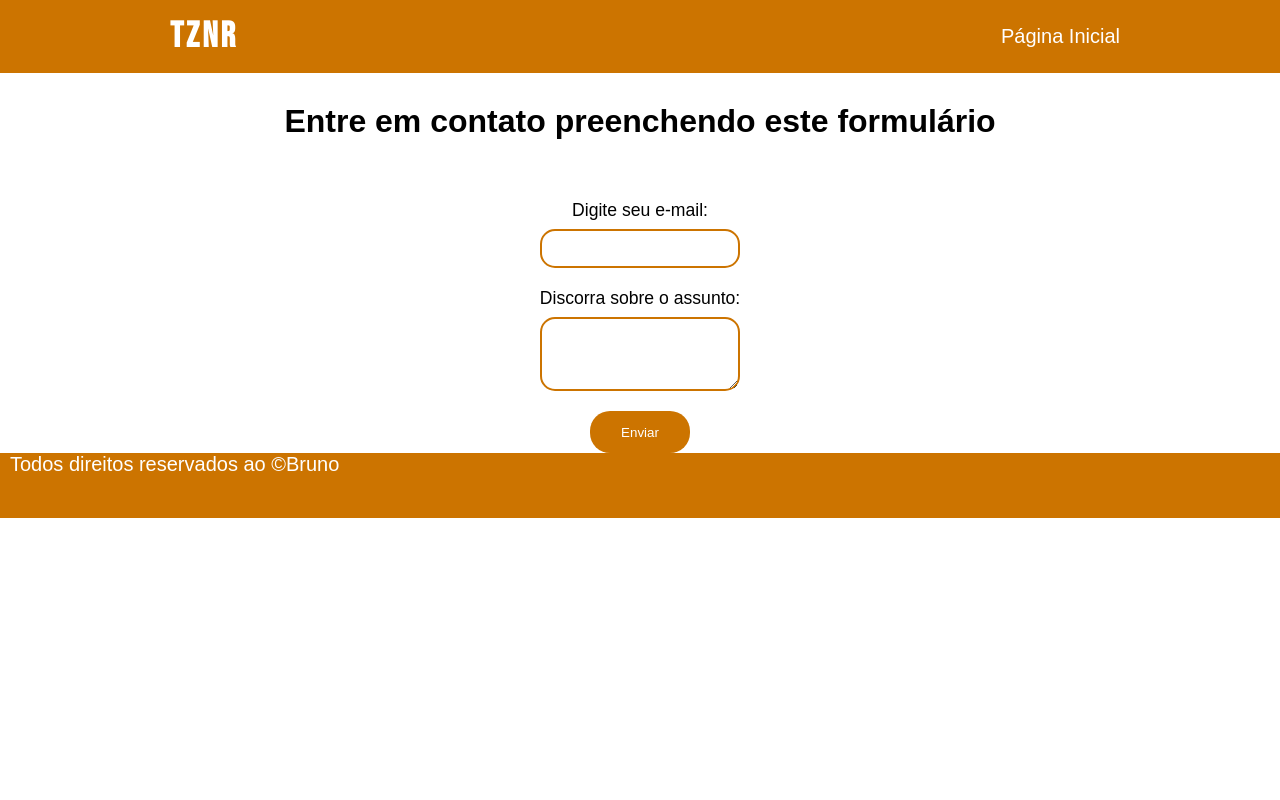
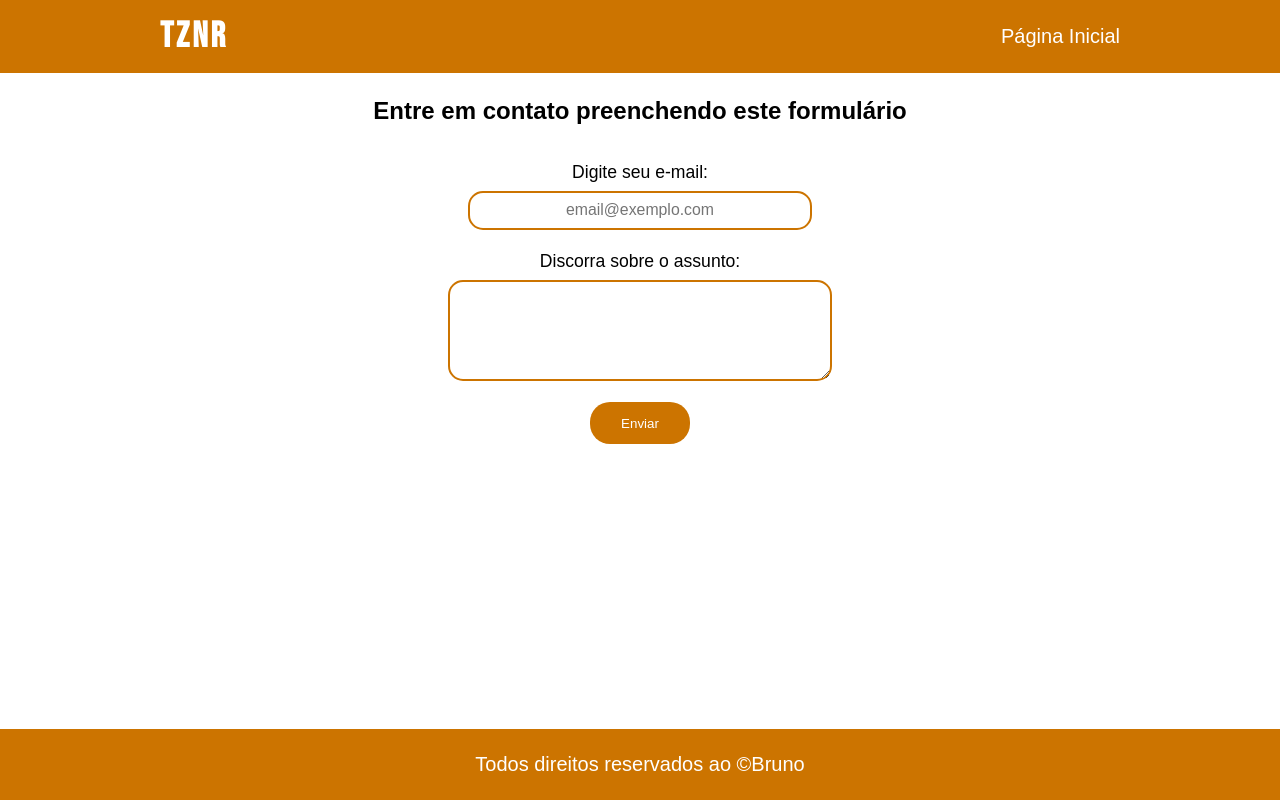
Before and after one commit to BrunoTZNR/Projeto-Portifolio, a plain HTML site: page pags/contato.html in a window 1280 px wide. Drawn offline with Linux system fonts and the light colour scheme; a web font is replaced by a local one.

Commit message:
reponsibility changes plus scroll smooth

```diff
--- a/css/style-contato.css
+++ b/css/style-contato.css
@@ -12,6 +12,7 @@
     padding: 0;
     margin: 0;
     font-family: 'Noto+Sans+Mono', arial, sans-serif;
+    /* outline: 1px solid red; */
 }
 
 input, textarea{
@@ -26,12 +27,6 @@ a{
 
 li{
     list-style: none;
-}
-
-body{
-    height: 100%;
-    display: flex;
-    flex-direction: column;
 }
 
 /* header */
@@ -58,7 +53,6 @@ body{
     font-family: var(--font-logo);
     letter-spacing: 3px;
     font-weight: bold;
-    margin: 0 10px;
     color: #fff;
 }
 
@@ -70,12 +64,19 @@ body{
     font-size: 1.25em;
 }
 
+/* main */
+
+main{
+    align-self: center;
+    height: 100%;
+}
+
 /* textin */
 
 .textin{
     text-align: center;
-    margin: 30px 0 60px 0;
-    padding: 0 20px;
+    margin: 1.5em 0 2.3em 0;
+    padding: 0 1em;
     font-family: var(--font-tittles);
 }
 
@@ -90,7 +91,7 @@ form{
 }
 
 .input-email, .input-assunto{
-    margin-bottom: 20px;
+    margin-bottom: 1.2em;
     display: block;
     text-align: center;
 }
@@ -100,15 +101,18 @@ form{
     margin: 8px auto 0;
     border: 2px solid var(--color);
     border-radius: 15px;
-    width: 80%;
+    width: 58%;
     height: 35px;
     padding: 0 8px;
     text-align: center;
     font-size: 0.9em;
+    transition: 0.5s;
 }
 
 .input-email input[type="email"]:focus{
     border: 2px solid var(--strong-color);
+    width: 60%;
+
 }
 
 .input-assunto textarea{
@@ -116,17 +120,20 @@ form{
     margin: 8px auto 0;
     border: 2px solid var(--color);
     border-radius: 15px;
-    width: 80%;
-    height: 60px;
+    width: 65%;
+    height: 5.5em;
     padding: 5px 8px;
     font-size: 0.9em;
+    transition: 0.5s;
 }
 
 .input-assunto textarea:focus{
     border: 2px solid var(--strong-color);
+    height: 6em;
 }
 
 .botao input{
+    display: block;
     width: 100px;
     margin: 0 auto;
     height: 42px;
@@ -147,42 +154,22 @@ form{
 
 .baixo{
     background-color: var(--color);
+    position: fixed;
+    text-align: center;
+    bottom: 0;
     width: 100%;
-    height: 65px;
-    align-items: flex-end;
-    /*position: fixed;
-    bottom:0;*/
-    /*display: flex;
-    align-items: center;
-    justify-content: center;*/
+    padding: 1.5em 0;
 }
 
 .baixo p{
     font-size: 1.25em;
     color: white;
-    margin: 0 10px;
+    margin: 0 1em;
 }
 
 /* responsividade */
-
-@media screen and (max-width: 1000px){
-    /*header*/
-
+@media all and (max-width: 1000px) {
     .menu{
-        padding: 15px 10px;
+        margin: 0 1em;
     }
 }
-
-@media screen and (max-width: 768px) {
-    /*formulario*/
-
-    .formulario{
-        max-width: 80%;
-    }
-
-    /*footer*/
-
-    .baixo{
-        text-align: center;
-    }
-}
--- a/css/style.css
+++ b/css/style.css
@@ -11,6 +11,11 @@
     padding: 0;
     margin: 0;
     box-sizing: border-box;
+    /* outline: 1px solid red; */
+}
+
+html{
+    scroll-behavior: smooth; /*deixa a rolagem suave*/
 }
 
 li{
--- a/pags/contato.html
+++ b/pags/contato.html
@@ -9,23 +9,24 @@
 </head>
 <body>
     <header class="menu-bg">
-        <div class="menu">
+        <section class="menu">
             <div class="menu-logo">
                 <p>TZNR</p>
             </div>
 
             <a href="../index.html" class="links-internos">Página Inicial</a>
-        </div>
+        </section>
     </header>
 
-    <div class="textin">
+    <main>
+        <article class="textin">
             <h1>Entre em contato preenchendo este formulário</h1>
-    </div>
+        </article>
 
         <form class="formulario">
             <div class="input-email">
                 <label for="email">Digite seu e-mail:</label>
-            <input type="email" name="email" id="email" required>
+                <input type="email" name="email" id="email" required placeholder="email@exemplo.com">
             </div>
 
             <div class="input-assunto">
@@ -37,6 +38,7 @@
                 <input type="submit" value="Enviar">
             </div>
         </form>
+    </main>
 
     <footer class="baixo">
         <p>Todos direitos reservados ao &copy;Bruno </p>
```
Lines whose indentation alone changed are shown as unchanged.
